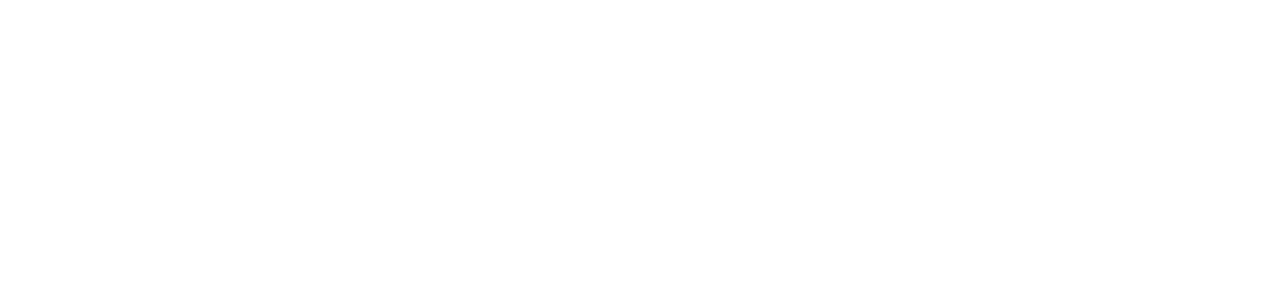
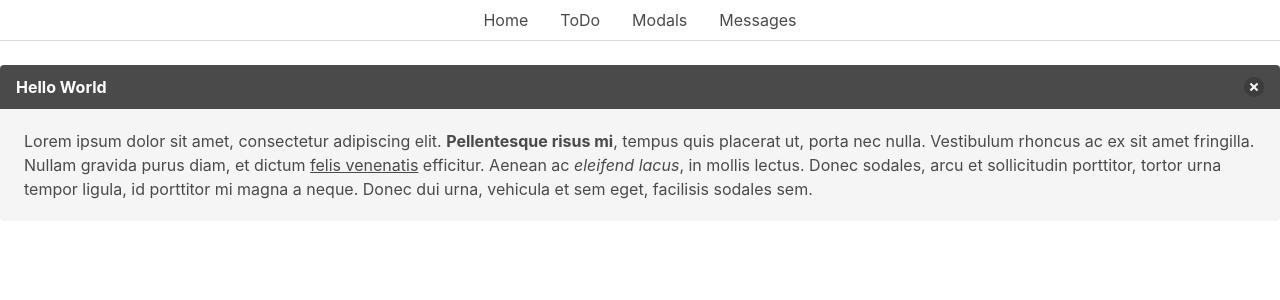
Before and after one commit to HappySven06/learnvue, a Vue app: page /messages in a window 1280 px wide. Before the commit this address had no page. Shown: the top 300 px of the page. Built offline with nearby package versions, Linux system fonts and the light colour scheme.

Commit message:
Modasl and Mesage

```diff
--- /dev/null
+++ b/src/components/Message.vue
@@ -0,0 +1,16 @@
+<script setup>
+    import { ref } from 'vue'
+    defineProps(['open'])
+</script>
+
+<template>
+    <article class="message" :class="{'is-active': open}">
+        <div class="message-header">
+            <p>Hello World</p>
+            <button class="delete" aria-label="delete"></button>
+        </div>
+        <div class="message-body">
+            Lorem ipsum dolor sit amet, consectetur adipiscing elit. <strong>Pellentesque risus mi</strong>, tempus quis placerat ut, porta nec nulla. Vestibulum rhoncus ac ex sit amet fringilla. Nullam gravida purus diam, et dictum <a>felis venenatis</a> efficitur. Aenean ac <em>eleifend lacus</em>, in mollis lectus. Donec sodales, arcu et sollicitudin porttitor, tortor urna tempor ligula, id porttitor mi magna a neque. Donec dui urna, vehicula et sem eget, facilisis sodales sem.
+        </div>
+    </article>
+</template>
--- /dev/null
+++ b/src/components/Modal.vue
@@ -0,0 +1,14 @@
+<script setup>
+import { ref } from 'vue'
+    defineProps(['open'])
+</script>
+
+<template>
+    <div class="modal" :class="{'is-active': open}">
+        <div class="modal-background"></div>
+        <div class="modal-content">
+            <slot></slot>
+        </div>
+        <button class="modal-close is-large" aria-label="close" @click="$emit('close')"></button>
+    </div>
+</template>
--- a/src/components/Tabs.vue
+++ b/src/components/Tabs.vue
@@ -1,17 +1,16 @@
 <script setup>
-    import { userRouter, userRoute } from 'vue-router'
+    import { useRouter, useRoute } from 'vue-router'
     const route = useRoute()
-    const router = userRouter()
-    console.log(router.getRouters())
+    const router = useRouter()
+    console.log(router.getRoutes())
 </script>
 
 <template>
     <div class="tabs is-centered">
         <ul>
-            <li v-for="link in router.getRouters()" :class="{'is-active': route-path === '/'}">
-                <router-link to="/">Home</router-link>
+            <li v-for="link in router.getRoutes()" :class="{'is-active': route-path === link.path}">
+                <router-link :to="link.path">{{ link.name }}</router-link>
             </li>
-            <li :class="{'is-active': route-path === '/todo'}"><router-link to="/todo">ToDo</router-link></li>
         </ul>
     </div>
 </template>
--- /dev/null
+++ b/src/pages/Messages.vue
@@ -0,0 +1,10 @@
+<script setup>
+    import { ref } from 'vue'
+    import Message from '../components/Message.vue'
+</script>
+
+<template>
+    <Message :open="messageOpen" @colse="messageOpen=flase">
+
+    </Message>
+</template>
--- /dev/null
+++ b/src/pages/Modals.vue
@@ -0,0 +1,16 @@
+<script setup>
+import { ref } from 'vue'
+import Modal from '../components/Modal.vue';
+
+    let modalOpen = ref(false);
+</script>
+
+<template>
+    <button class="button is-primary" @click="modalOpen=true">Open modal</button>
+    <Modal :open="modalOpen" @colse="modalOpen=flase">
+        <p class="image is-4by3">
+            <img src="https://picsum.photos/1280/960" alt="">
+        </p>
+    </Modal>
+
+</template>
```
Also changed, not shown: src/components/ImgModal.vue (added, +13 -0 lines), src/main.js (+6 -4 lines), src/components/Modals.vue (deleted).
